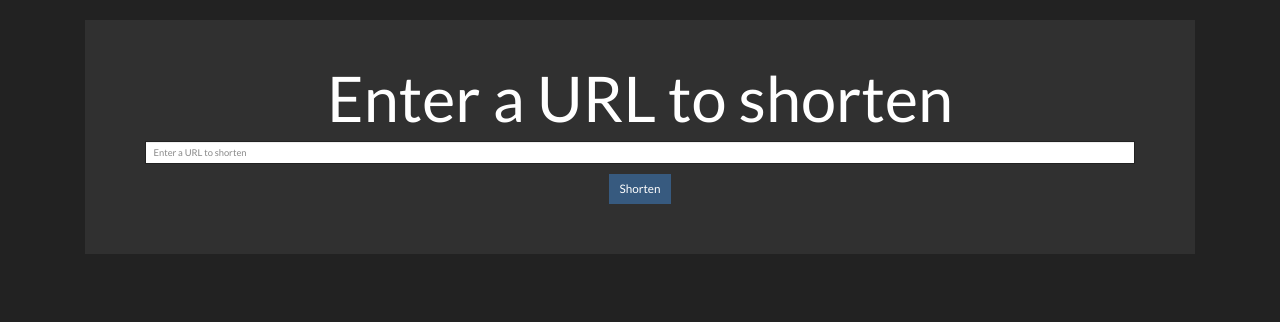
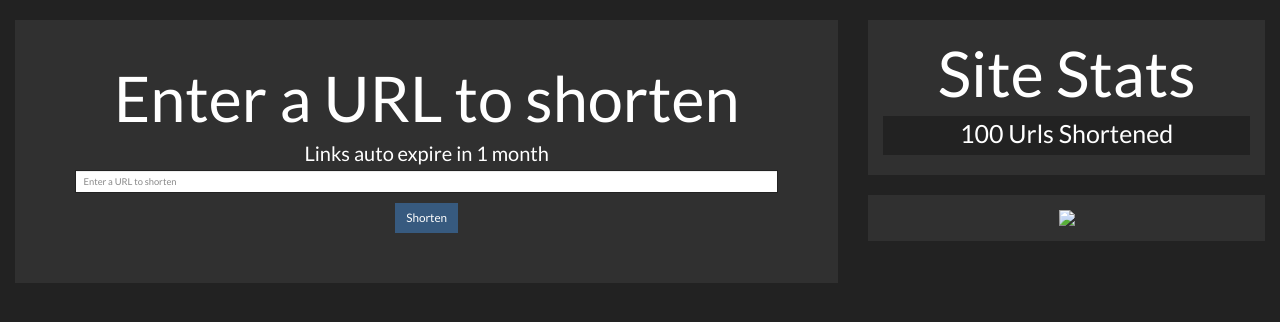
Before and after one commit to thetestgame/MagicUrl, a Flask app: page / in a window 1280 px wide. Shown: the part 72-394 px from the top of the page. Run offline with Flask 2, Linux system fonts and the light colour scheme; parts of the project's set-up code (start-up, migrations or seed data) failed here and were passed over; some libraries are stand-ins or nearby versions.

Commit message:
magic: Started proper html site

```diff
--- a/magic/static/css/theme.css
+++ b/magic/static/css/theme.css
@@ -1,3 +1,10 @@
 * {
     border-radius: 0 !important;
 }
+
+.stat-box {
+    background-color: #222;
+    padding: 2px;
+    text-align: center;
+    margin-bottom: 5px;
+}
--- a/magic/templates/pages/index.html
+++ b/magic/templates/pages/index.html
@@ -14,9 +14,13 @@
 {# Page Content #}
 {% block content %}
     {{super()}}
-    <div class="container">
-        <div id="main" class="jumbotron">
+    <div class="container-fluid">
+        <div class="row">
+            <div class="col-lg-8">
+                <!-- Shorten Link -->
+                <div id="shorten" class="jumbotron">
                     <h1 class="text-center">Enter a URL to shorten</h1>
+                    <h3 class="text-center">Links auto expire in 1 month</h3>
                     <div class="form-group">
                         <input id="url" type="text" class="form-control" placeholder="Enter a URL to shorten">
                     </div>
@@ -48,4 +52,20 @@
                     });
                 </script>
             </div>
+            <div class="col-lg-4">
+                <!-- Stats -->
+                <div id="stats" class="jumbotron p-4">
+                    <h1 class='text-center'>Site Stats</h1>
+                    <div class="stat-box">
+                        <h2>100 Urls Shortened</h2>
+                    </div>
+                </div>
+
+                <!-- Ad -->
+                <div id="ad" class="jumbotron p-4 text-center">
+                    <img src="https://via.placeholder.com/300x250?text=300x250+MPU"/>
+                </div>
+            </div>
+        </div>
+    </div>
 {% endblock %}
```
Lines whose indentation alone changed are shown as unchanged.
